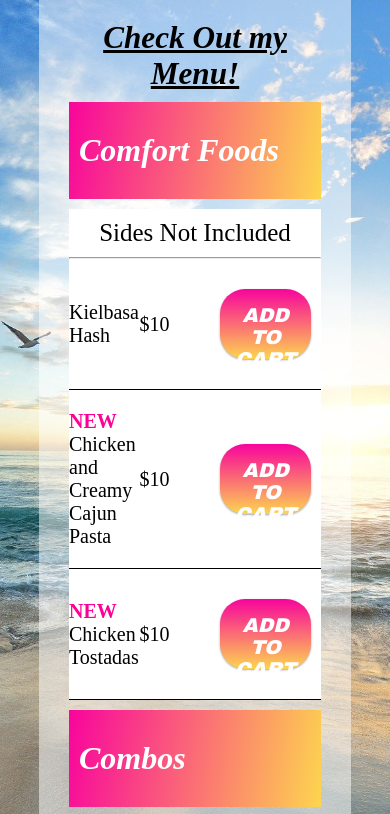
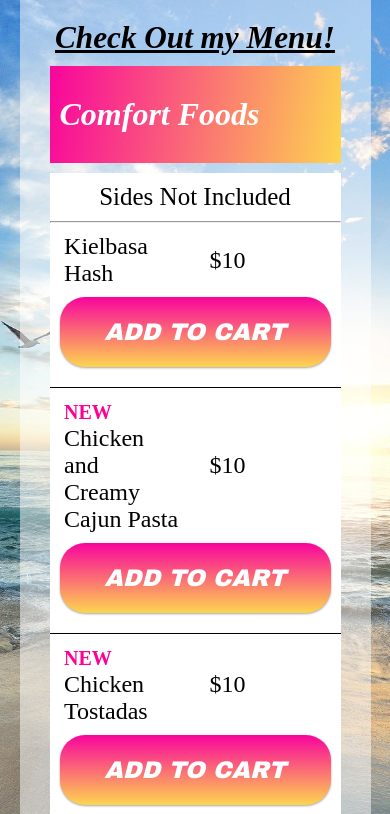
Before and after one commit to eaglesfan05/caitys_tasty_eats, a website: page menu.html in a window 390 px wide. Both pictures are taken after a click on the element "Comfort Foods". Shown: the top 814 px of the page. Drawn offline with Linux system fonts and the light colour scheme.

Commit message:
Comfort food section

```diff
--- a/menu.html
+++ b/menu.html
@@ -19,17 +19,18 @@
         }
         .menu {
             padding: 20px 30px;
-            /* width: 100vw; */
+           position: relative;
             background-color: rgba(255,255,255,0.5);
-            width: 80%;
+            width: 90%;
 
             margin: 0 auto;
 
         }
         .menu-row{
             display: flex;
+            flex-wrap: wrap;
             justify-content: space-around;
-            padding: 20px 0;
+            padding: 10px 0;
             border-bottom: 1px solid black;
             margin-top: 0;
             align-items: center;
@@ -41,10 +42,7 @@
             text-transform: uppercase;
             padding-right: 0.5em;
         }
-.menu-column {
 
-
-}
    .title {
        width: 40%;
    }
@@ -76,7 +74,6 @@
     cursor: pointer;
     display: inline-block;
     border-radius: 25px;
-    /* background-image: linear-gradient(to right, #DD5E89 0%, #F7BB97 51%, #DD5E89 100%); */
     background-image: linear-gradient(#f8049c, #fdd54f);
    }
   #comfort {
@@ -134,14 +131,19 @@
   }
 
   /* media queries */
-  @media screen and (max-width: 815px) {
+  @media screen and (max-width: 1174px) {
   .menu-header {
       font-size: 4vw;
   }
-  .menu-column {
-      width: 50%;
-  }
+ .menu-column {
+     width: 40%;
+     font-size: 24px;
+ }
+ .add-item {
+     width: 100vw;
+     padding: 10px;
 
+ }
   }
     </style>
 </head>
@@ -161,9 +163,9 @@
                 <div class="menu-items collapse" id="comfort">
                     <div class="disclaimer">Sides Not Included</div>
                     <hr>
-                    <div class="menu-row collapse">
-                        <span class="title menu-column">Kielbasa Hash</span>
-                        <span class="price menu-column">$10</span>
+                    <div class="menu-row">
+                        <div class="title menu-column">Kielbasa Hash</div>
+                        <div class="price menu-column">$10</div>
                         <button class="btn btn-primary add-item menu-column" type="button">Add to cart</button>
                     </div>
                     <div class="menu-row">
```
